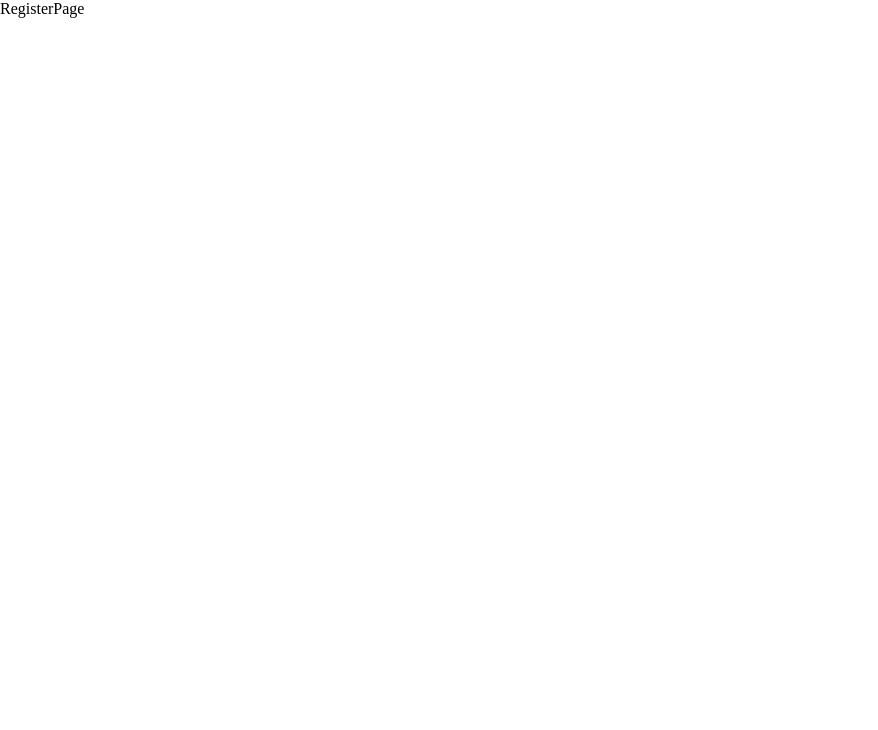
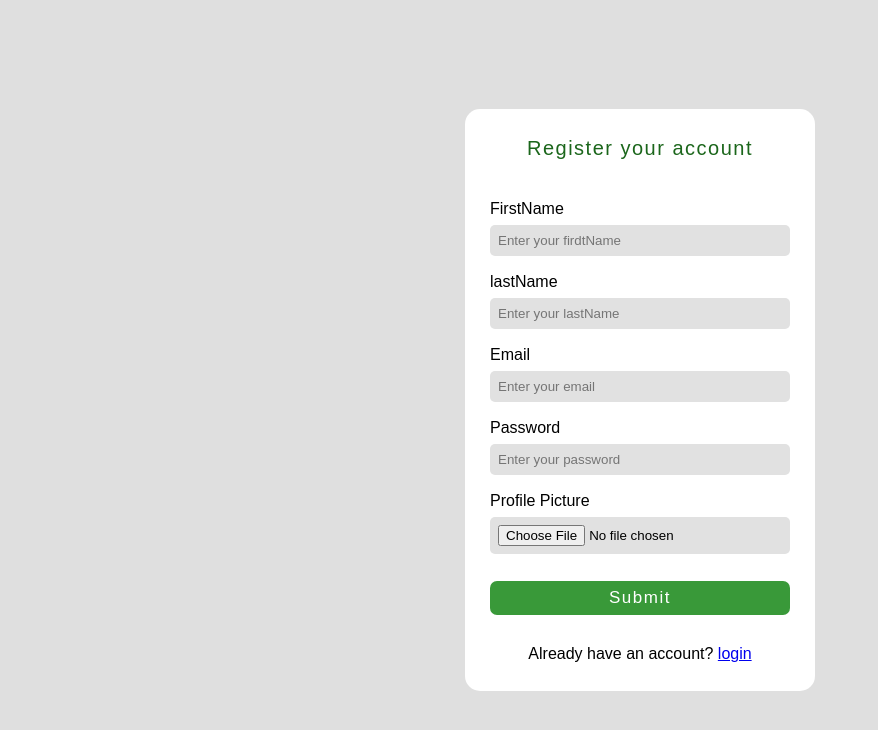
Before and after one commit to Dorhmi/MERN-Stack-JWT-Authentication, a React (Vite) app in the folder Client/: page /register in a window 1280 px wide. Shown: the top 730 px of the page, without its empty margins (0-878 px from the left). Built offline with nearby package versions, Linux system fonts and the light colour scheme.

Commit message:
registerPage

```diff
--- a/Client/src/index.css
+++ b/Client/src/index.css
@@ -2,6 +2,9 @@
     margin: 0;
     padding: 0;
     box-sizing: border-box;
+}
+body {
+    background-color: rgb(223, 223, 223);
 }
 
 .home-section {
@@ -42,3 +45,59 @@
 .register-btn:hover {
     background-color: rgb(27, 102, 27) ;
 }
+.register-section {
+    height: 100vh;
+    display: flex;
+    align-items: center;
+    justify-content: center;
+}
+.register-content {
+    padding: 28px 10px;
+    background-color: #fff;
+    width: 350px;
+    display: flex;
+    flex-direction: column;
+    align-items: center;
+    gap: 25px;
+    border-radius: 15px;
+    font-family: Arial, Helvetica, sans-serif;
+}
+.register-header {
+    color: rgb(27, 102, 27);
+    font-size: 20px;
+    letter-spacing: 1.5px;
+    margin-bottom: 10px;
+}
+.register-form {
+    width: 100%;
+    padding: 5px 15px;
+    display: flex;
+    flex-direction: column;
+    gap: 17px;
+}
+
+.form-header {
+    margin-bottom: 7px;
+}
+.register-input {
+    width: 100%;
+    padding: 8px;
+    background-color: rgb(225, 225, 225);
+    border: none;
+    border-radius: 5px;
+}
+.submit-btn {
+    margin-top: 10px;
+    background-color: rgb(57, 153, 57);
+    border: none;
+    padding: 7px ;
+    cursor: pointer;
+    transition: 0.3s;
+    color: #fff;
+    font-size: 17px;
+    letter-spacing: 1.5px;
+    border-radius: 7px;
+}
+.submit-btn:hover {
+    background-color: rgb(27, 102, 27);
+}
--- a/Client/src/pages/RegisterPage.jsx
+++ b/Client/src/pages/RegisterPage.jsx
@@ -1,8 +1,37 @@
 import React from 'react'
+import {Link} from 'react-router-dom'
 
 const RegisterPage = () => {
 return (
-    <div>RegisterPage</div>
+    <section className='register-section'>
+        <div className='register-content'>
+            <p className='register-header'>Register your account</p>
+            <form className='register-form'>
+                <div className='form-div'>
+                    <p className='form-header'>FirstName</p>
+                    <input className='register-input' type="text" placeholder='Enter your firdtName'/>
+                </div>
+                <div className='form-div'>
+                    <p className='form-header'>lastName</p>
+                    <input className='register-input' type="text" placeholder='Enter your lastName'/>
+                </div>
+                <div className='form-div'>
+                    <p className='form-header'>Email</p>
+                    <input className='register-input' type="email" placeholder='Enter your email'/>
+                </div>
+                <div className='form-div'>
+                    <p className='form-header'>Password</p>
+                    <input className='register-input' type="text" placeholder='Enter your password'/>
+                </div>
+                <div className='form-div'>
+                    <p className='form-header'>Profile Picture</p>
+                    <input className='register-input' type="file"/>
+                </div>
+                <button className='submit-btn' type='submit'>Submit</button>
+            </form>
+            <p className='register-footer'>Already have an account? <Link to={"/login"}>login</Link></p>
+        </div>
+    </section>
 )
 }
 
```
